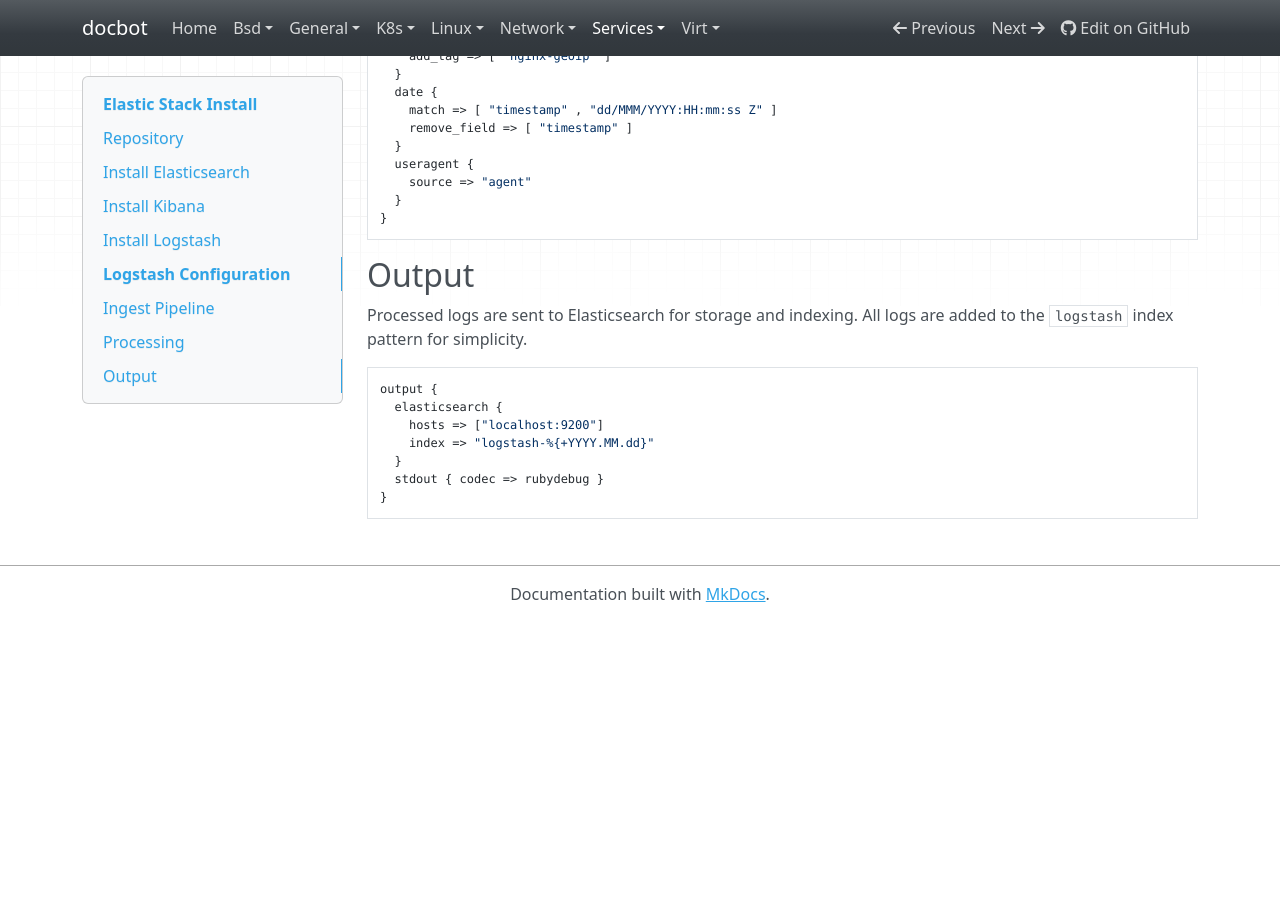
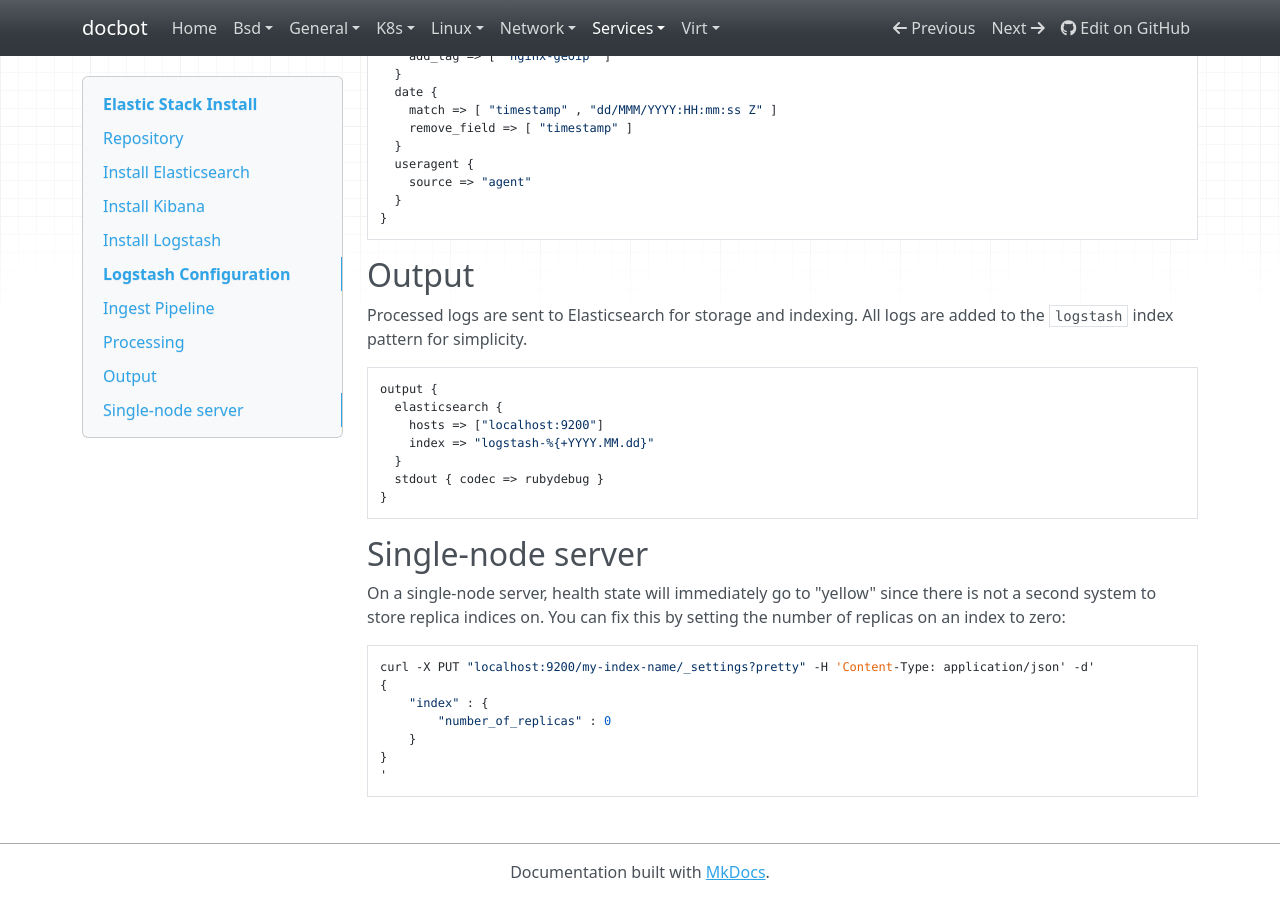
Before and after one commit to noahbailey/docbot, an MkDocs documentation site: the page built from docs/services/elasticstack.md, in a window 1280 px wide and 900 px high, scrolled down 2740 px. Built offline with MkDocs 1.6.1, drawn with Linux system fonts in a browser that asks for light colours; nearby versions of some CDN libraries; before the commit the page ends 3362 px from its top, so only the background shows below that.

Commit message:
Elasticsearch - set replicas to 0

````diff
--- a/docs/services/elasticstack.md
+++ b/docs/services/elasticstack.md
@@ -156,3 +156,18 @@ output {
   stdout { codec => rubydebug }
 }
 ```
+
+
+## Single-node server
+
+On a single-node server, health state will immediately go to "yellow" since there is not a second system to store replica indices on. You can fix this by setting the number of replicas on an index to zero:
+
+```
+curl -X PUT "localhost:9200/my-index-name/_settings?pretty" -H 'Content-Type: application/json' -d'
+{
+    "index" : {
+        "number_of_replicas" : 0
+    }
+}
+'
+```
````
